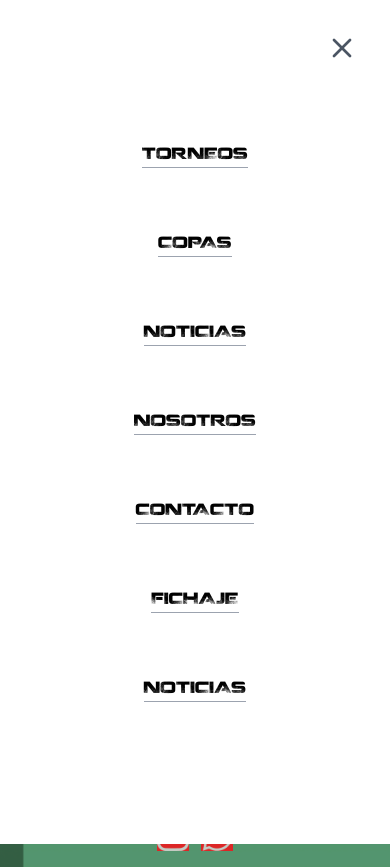
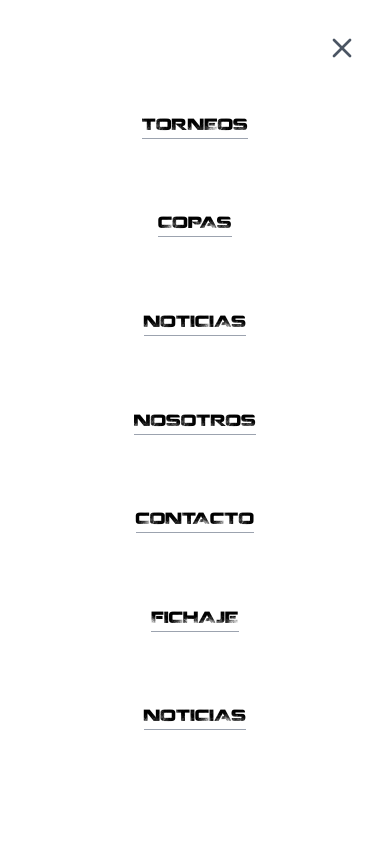
Before and after one commit to mmanna3/web-publica, a React (Vite) app: page / in a window 390 px wide. Both pictures are taken after a click on the element 290 px from the left and 43 px from the top of the page. After the commit the page ends 844 px from the top, so only its background shows below. Built offline with nearby package versions, Linux system fonts and the light colour scheme.

Commit message:
Arregla navbar en mobile

```diff
--- a/src/App.tsx
+++ b/src/App.tsx
@@ -1,6 +1,7 @@
 import { Outlet } from 'react-router-dom';
 import Header from './components/common/Header';
 import { SocialMediaIcons } from './components/common/SocialMediaIcons';
+import { useState } from 'react'
 
 export function loader() {
   console.log('soy el loader');
@@ -16,10 +17,14 @@ function App() {
 }
 
 export const Layout = () => {
+  const [isHidden, setIsHidden] = useState(false);
+  const showLayout = () => setIsHidden(false);
+  const hideLayout = () => setIsHidden(true);
+
   return (
     <div className='mx-auto sm:max-w-2xl lg:max-w-6xl'>
-      <Header />
-      <main className='mx-auto mb-6 select-none  '>
+      <Header  showLayout={showLayout} hideLayout={hideLayout} />
+      <main className={isHidden ? 'mx-auto mb-6 select-none hidden' : 'mx-auto mb-6 select-none block'}>
         <Outlet />
       </main>
     </div>
--- a/src/components/common/Header.tsx
+++ b/src/components/common/Header.tsx
@@ -2,14 +2,14 @@ import { useState } from 'react';
 import EDEFI_LOGO from '../../assets/images/edefi-logo.svg';
 import { Link } from 'react-router-dom';
 
-interface Props {
+interface NavOpenLinksProps {
   path: string;
   content: string;
-  closeNav: () => void;
+  closeNav: () => void
 }
-const NavOpenLink = ({ path, content, closeNav }: Props) => {
+const NavOpenLink = ({ path, content, closeNav }: NavOpenLinksProps) => {
   return (
-    <li className='my-8 border-b border-gray-400 uppercase'>
+    <li className='border-b border-gray-400 uppercase'>
       <Link onClick={closeNav} to={path}>
         {content}
       </Link>
@@ -17,12 +17,24 @@ const NavOpenLink = ({ path, content, closeNav }: Props) => {
   );
 };
 
-export default function Header() {
+interface HeaderProps {
+  hideLayout: () => void;
+  showLayout: () => void
+}
+
+export default function Header({hideLayout, showLayout}: HeaderProps) {
   const [isNavOpen, setIsNavOpen] = useState(false);
   const isClosed = () => setIsNavOpen(false);
 
+
+if(isNavOpen){
+  hideLayout()
+}else{
+  showLayout()
+}
+
   return (
-    <div className='mb-3 flex items-center justify-between py-4 px-4  gap-8'>
+    <div className='mb-3 flex items-center justify-between py-4 px-4 gap-8 '>
       <Link to='/'>
         <img className='w-14 sm:w-20 lg:w-24' src={EDEFI_LOGO} alt='edefi-logo' />
       </Link>
@@ -53,7 +65,7 @@ export default function Header() {
               </svg>
             </div>
 
-            <ul className='MENU-LINK-MOBILE-OPEN z-50 flex min-h-[250px] flex-col items-center justify-between'>
+            <ul className='MENU-LINK-MOBILE-OPEN z-50 flex h-[100vh] py-10 flex-col items-center justify-evenly'>
               <NavOpenLink closeNav={isClosed} path='/torneos' content='Torneos' />
               <NavOpenLink closeNav={isClosed} path='/copas' content='Copas' />
               <NavOpenLink closeNav={isClosed} path='/noticias' content='Noticias' />
@@ -76,6 +88,8 @@ export default function Header() {
           <Link to='/noticias'>Noticias</Link>
         </div>
       </nav>
+      {/* ShowMenuBar styles  */}
+      {/* height: 100%; */}
       <style>{`
       .hideMenuNav {
         display: none;
@@ -83,16 +97,11 @@ export default function Header() {
       .showMenuNav {
         display: block;
         position: absolute;
+        background: white;
         width: 100%;
-        height: 100vh;
         top: 0;
         left: 0;
-        background: white;
         z-index: 50;
-        display: flex;
-        flex-direction: column;
-        justify-content: space-evenly;
-        align-items: center;
       }
     `}</style>
     </div>
```
